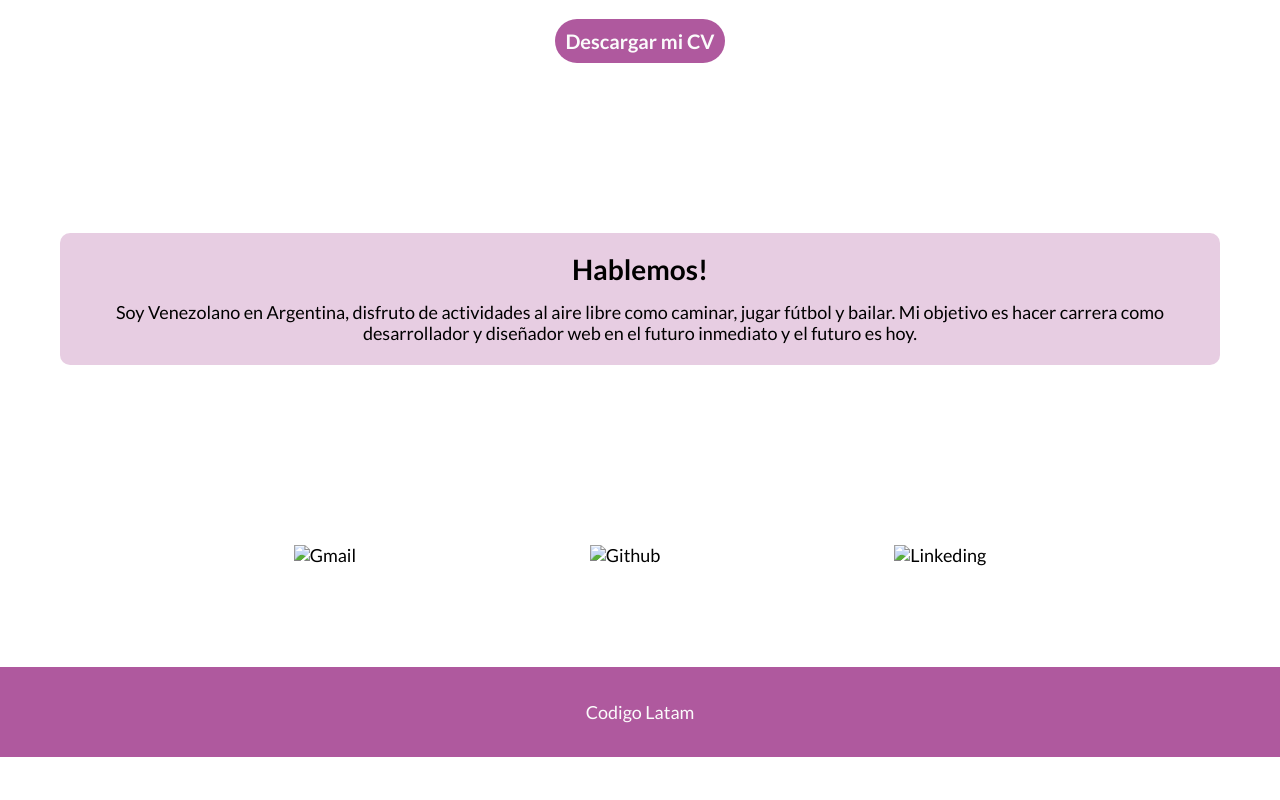
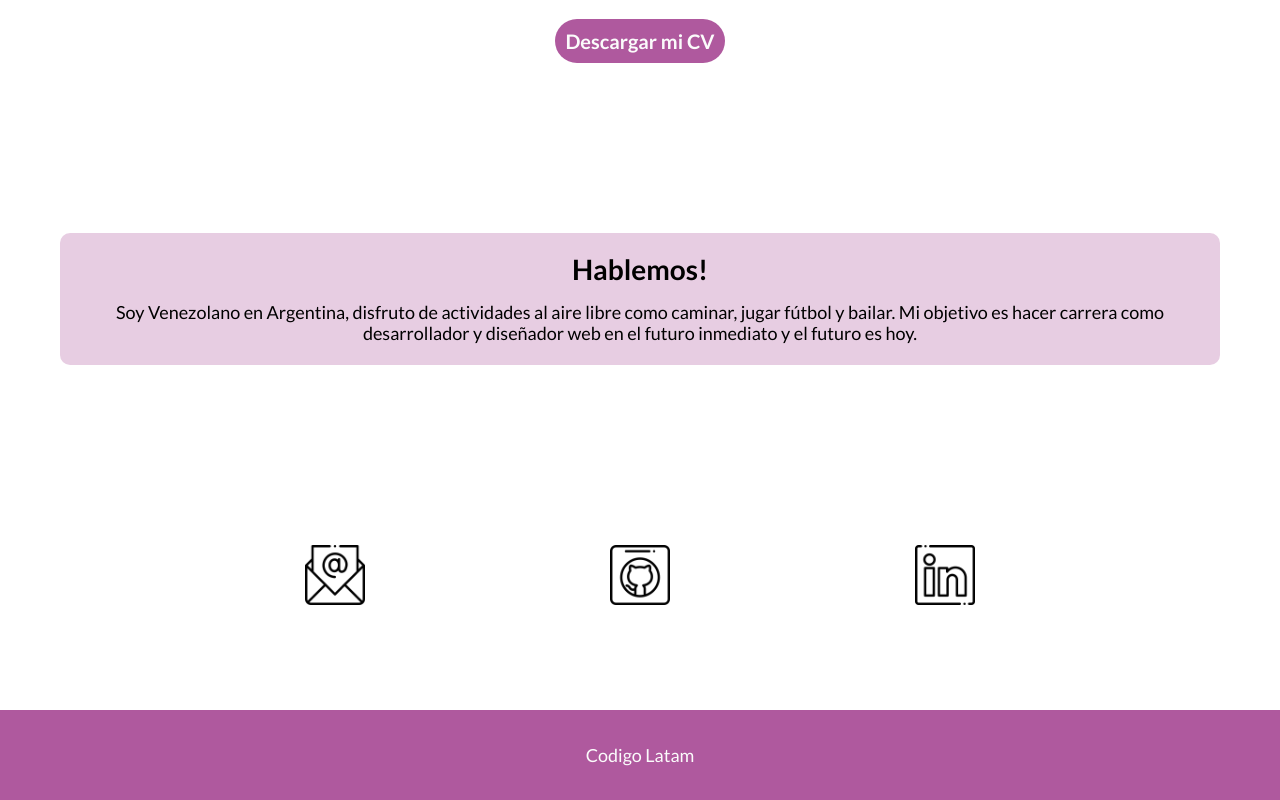
Before and after one commit to ronaldarcia/ronaldrepo, a plain HTML site: page index.html in a window 1280 px wide. Shown: the part 666-1466 px from the top of the page. Before the commit the page ends 1423 px from the top, so only its background shows below. Drawn offline with Linux system fonts and the light colour scheme; the site is published under a folder, as on GitHub Pages, so addresses that start at the root find nothing.

Commit message:
Se borraron los slash de las rutas y ahora si son visibles

```diff
--- a/index.html
+++ b/index.html
@@ -50,9 +50,9 @@
            </div>
 
             <ul id="ul-footer">
-                <li><a href="mailto:ronald.arcia.ar@gmail.com" target="_blank"><img src="/img/mail.png" height="60px" alt="Gmail"></a></li>
-                <li><a href="https://ronaldarcia.github.io/ronaldrepo/" target="_blank"><img src="/img/github.png" height="60px" alt="Github"></a></li>
-                <li><a href="https://www.linkedin.com/login" target="_blank"><img src="/img/linkedin.png" height="60px" alt="Linkeding"></a></li>
+                <li><a href="mailto:ronald.arcia.ar@gmail.com" target="_blank"><img src="img/mail.png" height="60px" alt="Gmail"></a></li>
+                <li><a href="https://ronaldarcia.github.io/ronaldrepo/" target="_blank"><img src="img/github.png" height="60px" alt="Github"></a></li>
+                <li><a href="https://www.linkedin.com/login" target="_blank"><img src="img/linkedin.png" height="60px" alt="Linkeding"></a></li>
             </ul>
         </section>
     </main>
```
